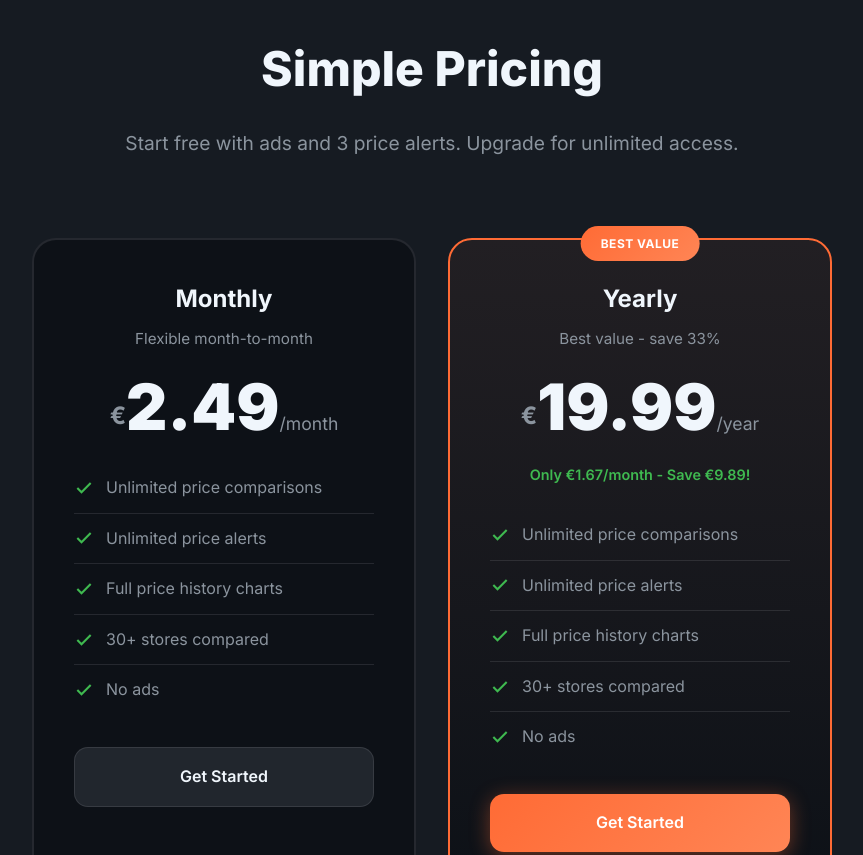
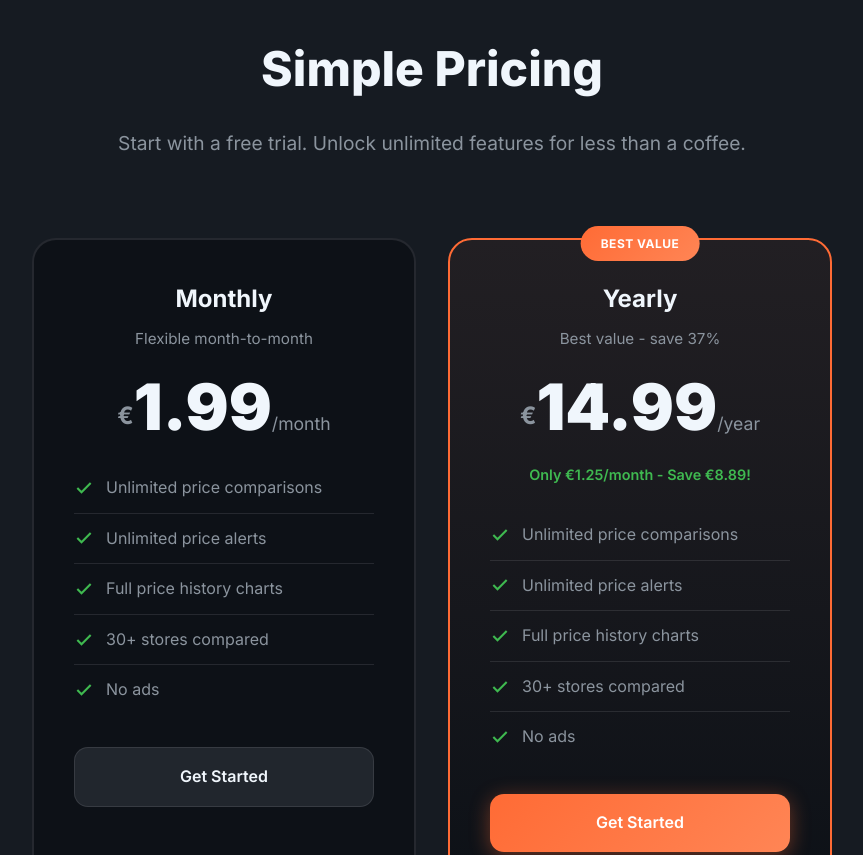
Before and after one commit to Wolfnicos/beatprix-website, a plain HTML site: page index.html in a window 1280 px wide. Shown: the part 2240-3095 px from the top of the page, without its empty margins (208-1071 px from the left). Drawn offline with Linux system fonts and the light colour scheme.

Commit message:
Update pricing to €1.99/month and €14.99/year
- Monthly: €1.99 (competitive price point)
- Yearly: €14.99 (€1.25/month - save 37%)
- Free trial model instead of ads
- Updated FAQ and stats section

🤖 Generated with [Claude Code](https://claude.com/claude-code)

Co-Authored-By: Claude <noreply@anthropic.com>

```diff
--- a/index.html
+++ b/index.html
@@ -1494,14 +1494,14 @@
     <section class="pricing" id="pricing">
         <div class="section-header">
             <h2>Simple Pricing</h2>
-            <p>Start free with ads and 3 price alerts. Upgrade for unlimited access.</p>
+            <p>Start with a free trial. Unlock unlimited features for less than a coffee.</p>
         </div>
         <div class="pricing-grid">
             <div class="pricing-card">
                 <h3>Monthly</h3>
                 <p class="period">Flexible month-to-month</p>
                 <div class="price">
-                    <span class="currency">€</span><span class="amount">2.49</span><span class="term">/month</span>
+                    <span class="currency">€</span><span class="amount">1.99</span><span class="term">/month</span>
                 </div>
                 <ul class="pricing-features">
                     <li>
@@ -1539,11 +1539,11 @@
             </div>
             <div class="pricing-card popular">
                 <h3>Yearly</h3>
-                <p class="period">Best value - save 33%</p>
+                <p class="period">Best value - save 37%</p>
                 <div class="price">
-                    <span class="currency">€</span><span class="amount">19.99</span><span class="term">/year</span>
+                    <span class="currency">€</span><span class="amount">14.99</span><span class="term">/year</span>
                 </div>
-                <p class="price-note">Only €1.67/month - Save €9.89!</p>
+                <p class="price-note">Only €1.25/month - Save €8.89!</p>
                 <ul class="pricing-features">
                     <li>
                         <svg width="20" height="20" viewBox="0 0 24 24" fill="none" stroke="#3FB950" stroke-width="2.5">
@@ -1637,7 +1637,7 @@
                 <p>Average Savings</p>
             </div>
             <div class="stat">
-                <h3>€1.67</h3>
+                <h3>€1.25</h3>
                 <p>Per Month</p>
             </div>
         </div>
```
Also changed, not shown: support.html (+1 -1 lines).
